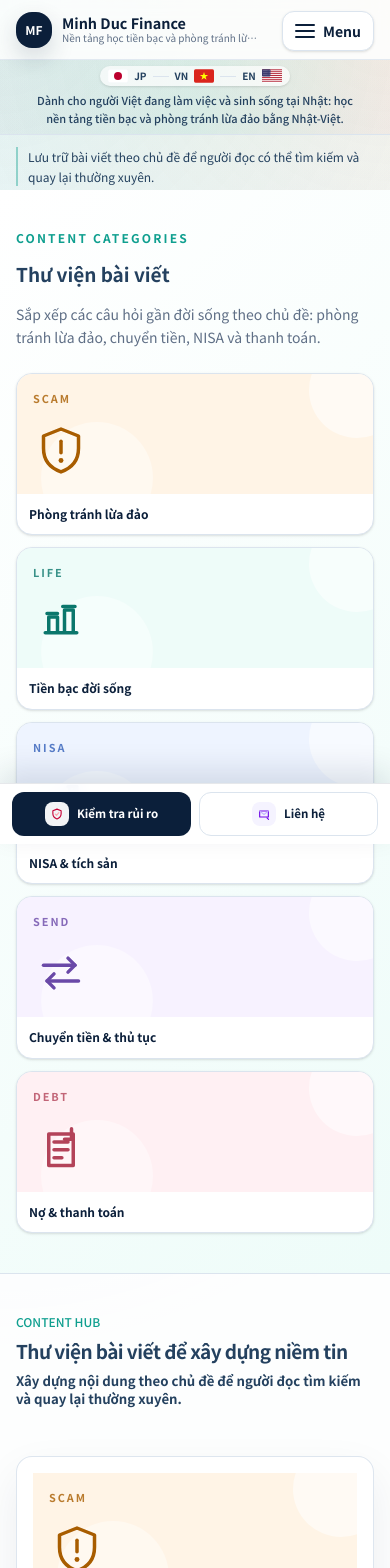
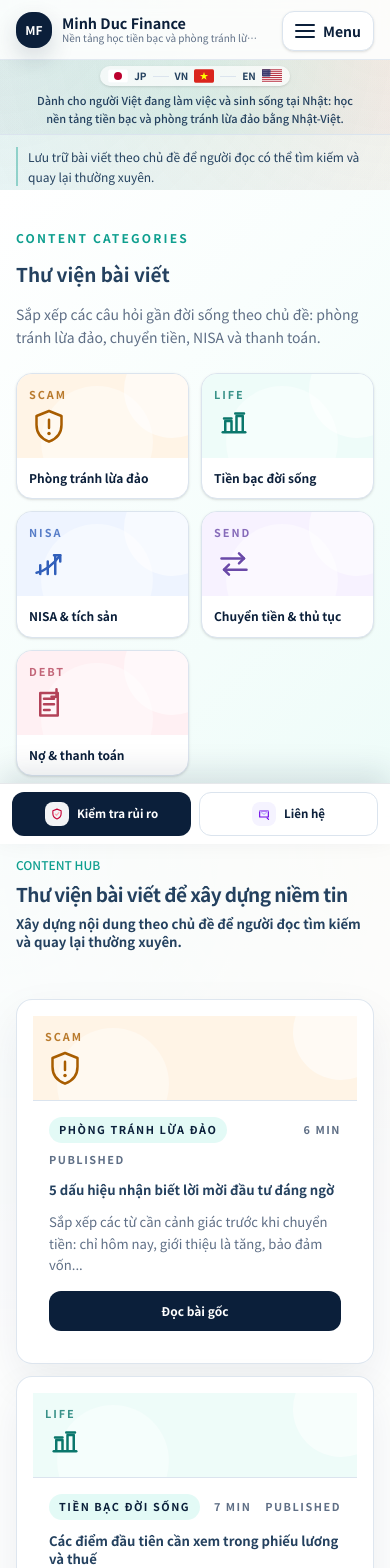
Before and after one commit to vuminhduc12/minhduc-finance, a Next.js app: page /articles in a window 390 px wide. Shown: the top 1568 px of the page. Built offline with nearby package versions, Linux system fonts and the light colour scheme.

Commit message:
UIupdate4

```diff
--- a/app/articles/page.tsx
+++ b/app/articles/page.tsx
@@ -1,4 +1,5 @@
 import type { Metadata } from "next";
+import Link from "next/link";
 import { ArticleHubSection } from "@/components/sections/ArticleHubSection";
 import { ArticleVisual } from "@/components/sections/ArticleVisual";
 import { PageIntro } from "@/components/layout/PageIntro";
@@ -58,14 +59,15 @@ export default function ArticlesPage() {
               </span>
             </p>
           </div>
-          <div className="mt-6 grid gap-3 sm:grid-cols-2 lg:grid-cols-5">
+          <div className="mt-6 grid grid-cols-2 gap-3 sm:grid-cols-3 lg:grid-cols-5">
             {articleCategories.map((category) => (
-              <div
+              <Link
                 key={category.id}
-                className="overflow-hidden rounded-2xl border border-border bg-white shadow-sm"
+                href={`#article-category-${category.id}`}
+                className="group overflow-hidden rounded-2xl border border-border bg-white shadow-sm transition hover:-translate-y-0.5 hover:border-accent/45 hover:shadow-md"
               >
-                <ArticleVisual category={category.id} className="min-h-[6.5rem]" />
-                <div className="p-3 text-xs font-bold leading-snug text-navy">
+                <ArticleVisual category={category.id} />
+                <div className="p-3 text-xs font-bold leading-snug text-navy group-hover:text-accent-hover">
                   <span className="lang-ja">{category.label.ja}</span>
                   <span lang="vi" className="lang-vi">
                     {category.label.vi}
@@ -74,7 +76,7 @@ export default function ArticlesPage() {
                     {category.label.en}
                   </span>
                 </div>
-              </div>
+              </Link>
             ))}
           </div>
         </Container>
--- a/components/sections/ArticleHubSection.tsx
+++ b/components/sections/ArticleHubSection.tsx
@@ -14,6 +14,7 @@ type Props = {
 export async function ArticleHubSection({ limit, showHeaderLink = true }: Props) {
   const feed = await getArticleFeed();
   const items = typeof limit === "number" ? feed.items.slice(0, limit) : feed.items;
+  const anchoredCategories = new Set<string>();
 
   return (
     <section className="bg-white/80 py-10 sm:py-12 md:py-14" aria-labelledby="article-hub-heading">
@@ -45,8 +46,18 @@ export async function ArticleHubSection({ limit, showHeaderLink = true }: Props)
           ) : null}
         </div>
         <div className="mt-6 grid gap-3 md:grid-cols-3 md:gap-4">
-          {items.map((article) => (
-            <Card key={article.slug} className="flex h-full flex-col overflow-hidden p-0">
+          {items.map((article) => {
+            const anchorId = anchoredCategories.has(article.category)
+              ? undefined
+              : `article-category-${article.category}`;
+            anchoredCategories.add(article.category);
+
+            return (
+              <Card
+                key={article.slug}
+                id={anchorId}
+                className="flex h-full scroll-mt-32 flex-col overflow-hidden p-0 sm:scroll-mt-36"
+              >
                 <ArticleVisual category={article.category} className="border-b border-border" />
                 <div className="flex flex-1 flex-col p-4 sm:p-5">
                   <div className="mb-3 flex flex-wrap items-center justify-between gap-2 text-[0.68rem] font-bold uppercase tracking-[0.14em] text-muted">
@@ -121,7 +132,8 @@ export async function ArticleHubSection({ limit, showHeaderLink = true }: Props)
                   </div>
                 </div>
               </Card>
-          ))}
+            );
+          })}
         </div>
         <p className="mt-5 text-xs leading-relaxed text-muted">
           <span className="lang-ja">
--- a/components/sections/ArticleVisual.tsx
+++ b/components/sections/ArticleVisual.tsx
@@ -20,9 +20,9 @@ export function ArticleVisual({ category, className = "" }: Props) {
     <div className={`relative overflow-hidden ${style.bg} ${style.fg} ${className}`}>
       <div className="absolute -right-8 -top-8 h-24 w-24 rounded-full bg-white/55" aria-hidden />
       <div className="absolute -bottom-10 left-6 h-28 w-28 rounded-full bg-white/40" aria-hidden />
-      <div className="relative flex h-full min-h-[7.5rem] flex-col justify-between p-4">
+      <div className="relative flex h-full min-h-[5.25rem] flex-col justify-between p-3 sm:min-h-[7.5rem] sm:p-4">
         <p className="text-[0.68rem] font-black uppercase tracking-[0.18em] opacity-80">{style.label}</p>
-        <svg viewBox="0 0 64 64" className="h-14 w-14" aria-hidden>
+        <svg viewBox="0 0 64 64" className="h-10 w-10 sm:h-14 sm:w-14" aria-hidden>
           {category === "risk" ? (
             <>
               <path d="M32 8 52 16v14c0 13-7.5 22.5-20 27-12.5-4.5-20-14-20-27V16l20-8z" fill="none" stroke="currentColor" strokeWidth="4" strokeLinejoin="round" />
--- a/components/ui/Card.tsx
+++ b/components/ui/Card.tsx
@@ -1,13 +1,13 @@
-import type { ReactNode } from "react";
+import type { HTMLAttributes, ReactNode } from "react";
 
-type Props = {
+type Props = HTMLAttributes<HTMLDivElement> & {
   children: ReactNode;
-  className?: string;
 };
 
-export function Card({ children, className = "" }: Props) {
+export function Card({ children, className = "", ...props }: Props) {
   return (
     <div
+      {...props}
       className={`rounded-2xl border border-border/90 bg-card/95 p-4 shadow-[0_18px_45px_rgba(11,31,58,0.07)] sm:p-6 ${className}`}
     >
       {children}
```
Lines whose indentation alone changed are shown as unchanged.
